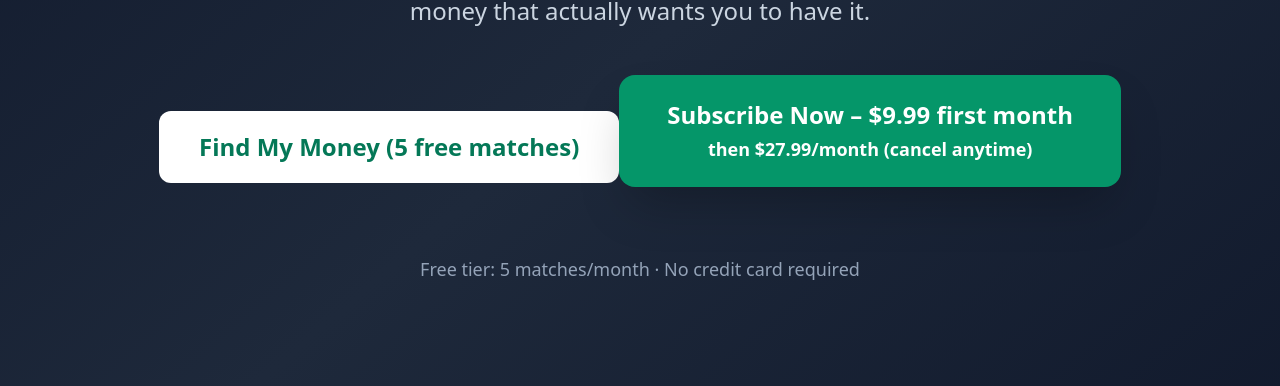
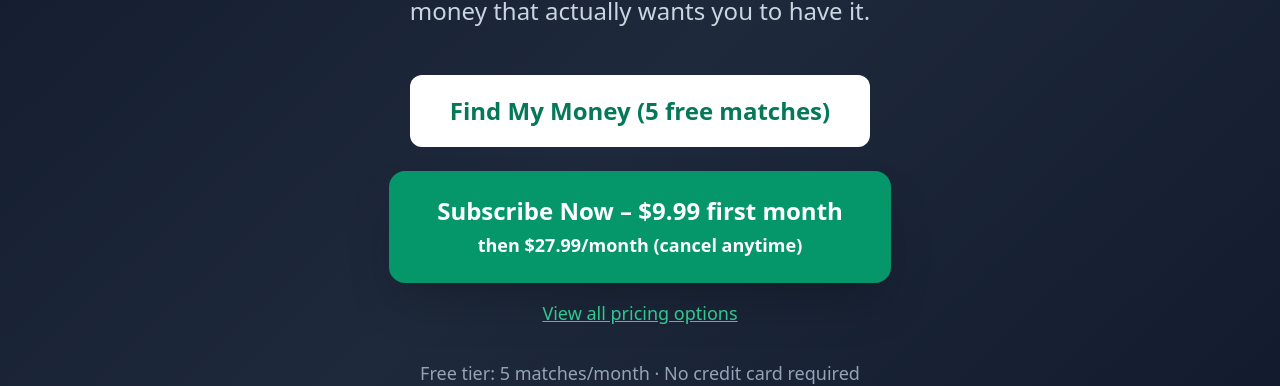
Before and after one commit to El-apuesto/granthustle, a React (Vite) app: page / in a window 1280 px wide. Shown: the part 494-880 px from the top of the page. Built offline with nearby package versions, Linux system fonts and the light colour scheme; no server answers.

Commit message:
Update Landing.tsx

```diff
--- a/src/components/Landing.tsx
+++ b/src/components/Landing.tsx
@@ -1,37 +1,28 @@
 "use client";
 import { DollarSign } from "lucide-react";
 import { useAuth } from "../contexts/AuthContext";
-import { useCallback } from "react";
 
 interface LandingProps {
   onGetStarted: () => void;
+  onViewPricing?: () => void; // Add this if you want to navigate to pricing page
 }
 
-export default function Landing({ onGetStarted }: LandingProps) {
+export default function Landing({ onGetStarted, onViewPricing }: LandingProps) {
   const { user } = useAuth();
 
-  // Stripe Subscription Handler
-  const handleSubscribe = useCallback(async () => {
-    try {
-      const res = await fetch("/api/create-checkout-session", {
-        method: "POST",
-        headers: { "Content-Type": "application/json" },
-        body: JSON.stringify({
-          userId: user?.id || null,
-        }),
-      });
-      const data = await res.json();
-      if (data?.url) {
-        window.location.href = data.url;
-      } else {
-        console.error("No redirect URL returned from backend:", data);
-        alert("Unable to start subscription checkout. Try again.");
-      }
-    } catch (err) {
-      console.error("Stripe session error:", err);
-      alert("An unexpected error occurred. Please try again.");
+  // Simple navigation to pricing page
+  const handleViewPricing = () => {
+    if (onViewPricing) {
+      onViewPricing();
+    } else {
+      window.location.href = '/pricing';
     }
-  }, [user]);
+  };
+
+  // Direct Stripe checkout link (using your existing Stripe link)
+  const handleDirectCheckout = () => {
+    window.location.href = 'https://buy.stripe.com/eVqeVd2Jh9mf82o7Uf';
+  };
 
   return (
     <div className="min-h-screen bg-gradient-to-br from-slate-900 via-slate-800 to-slate-900">
@@ -66,21 +57,32 @@ export default function Landing({ onGetStarted }: LandingProps) {
           Stop drowning in grant portals and government gibberish. We find money
           that actually wants you to have it.
         </p>
+
+        {/* FREE TIER BUTTON */}
         <button
           onClick={onGetStarted}
-          className="px-10 py-5 bg-white text-emerald-700 text-2xl rounded-xl font-bold hover:bg-gray-100 transition mb-10"
+          className="px-10 py-5 bg-white text-emerald-700 text-2xl rounded-xl font-bold hover:bg-gray-100 transition mb-6"
         >
           Find My Money (5 free matches)
         </button>
 
-        {/* STRIPE SUBSCRIBE BUTTON */}
+        {/* OPTION 1: Go to pricing page to see all plans */}
         <button
-          onClick={handleSubscribe}
-          className="px-12 py-6 bg-emerald-600 hover:bg-emerald-700 text-white font-bold text-2xl rounded-2xl shadow-2xl transition transform hover:scale-105"
+          onClick={handleViewPricing}
+          className="block mx-auto px-12 py-6 bg-emerald-600 hover:bg-emerald-700 text-white font-bold text-2xl rounded-2xl shadow-2xl transition transform hover:scale-105 mb-4"
         >
           Subscribe Now – $9.99 first month<br />
           <span className="text-lg">then $27.99/month (cancel anytime)</span>
         </button>
+
+        {/* OPTION 2: Or add a "View All Plans" button */}
+        <button
+          onClick={handleViewPricing}
+          className="text-emerald-400 hover:text-emerald-300 underline text-lg transition"
+        >
+          View all pricing options
+        </button>
+
         <p className="text-slate-400 mt-8 text-lg">
           Free tier: 5 matches/month · No credit card required
         </p>
```
